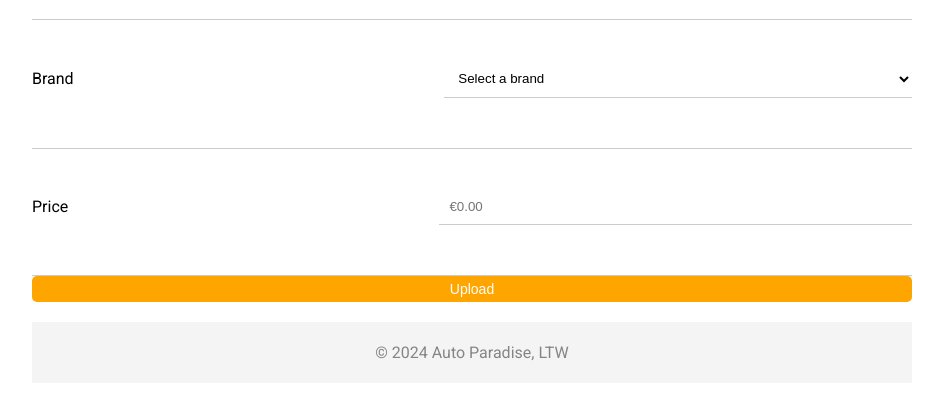
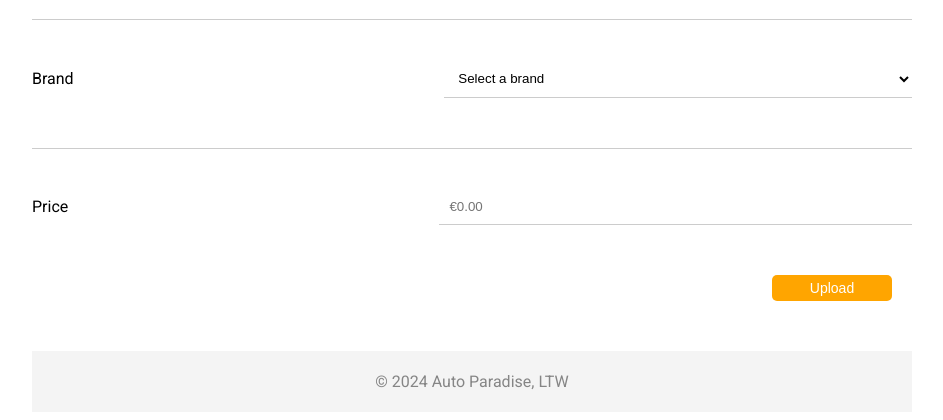
Before and after one commit to ricardoyang00/auto-paradise, a PHP site: page /sell.html in a window 1280 px wide. Shown: the part 900-1320 px from the top of the page, without its empty margins (168-1111 px from the left). Before the commit the page ends 1261 px from the top, so only its background shows below. Run offline with PHP 8.4, Linux system fonts and the light colour scheme; some libraries are stand-ins or nearby versions.

Commit message:
fixed sell button style

```diff
--- a/style.css
+++ b/style.css
@@ -169,10 +169,15 @@ footer {
         }
     }
 
+    .input-container:last-of-type {
+        border-bottom: none;
+    }
+
     .upload-container {
         display: flex;
         flex-direction: column;
         margin-bottom: 40px;
+        justify-content: flex-end;
     }
 
     button[type="upload"] {
@@ -183,6 +188,9 @@ footer {
         color: white;
         border: 10px;
         border-radius: 5px;
+        width: 120px;
+        align-self: flex-end;
+        margin: 0 20px;
     }
 }
 
@@ -260,5 +268,5 @@ footer {
     color: #858585;
     text-align: center;
     padding: 5px 0;
-    margin-top: 20px;
+    margin-top: 50px;
 }
```
